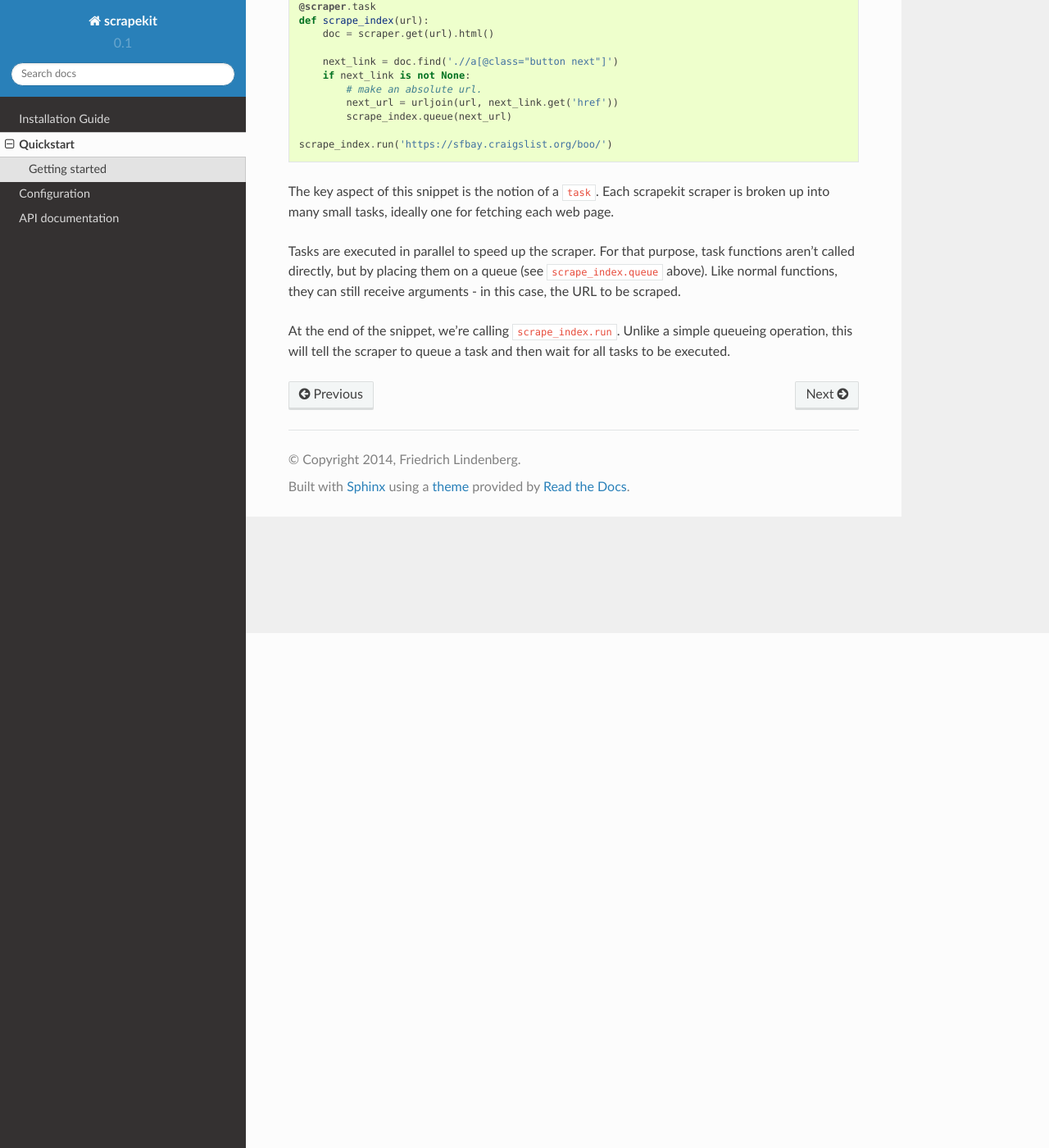
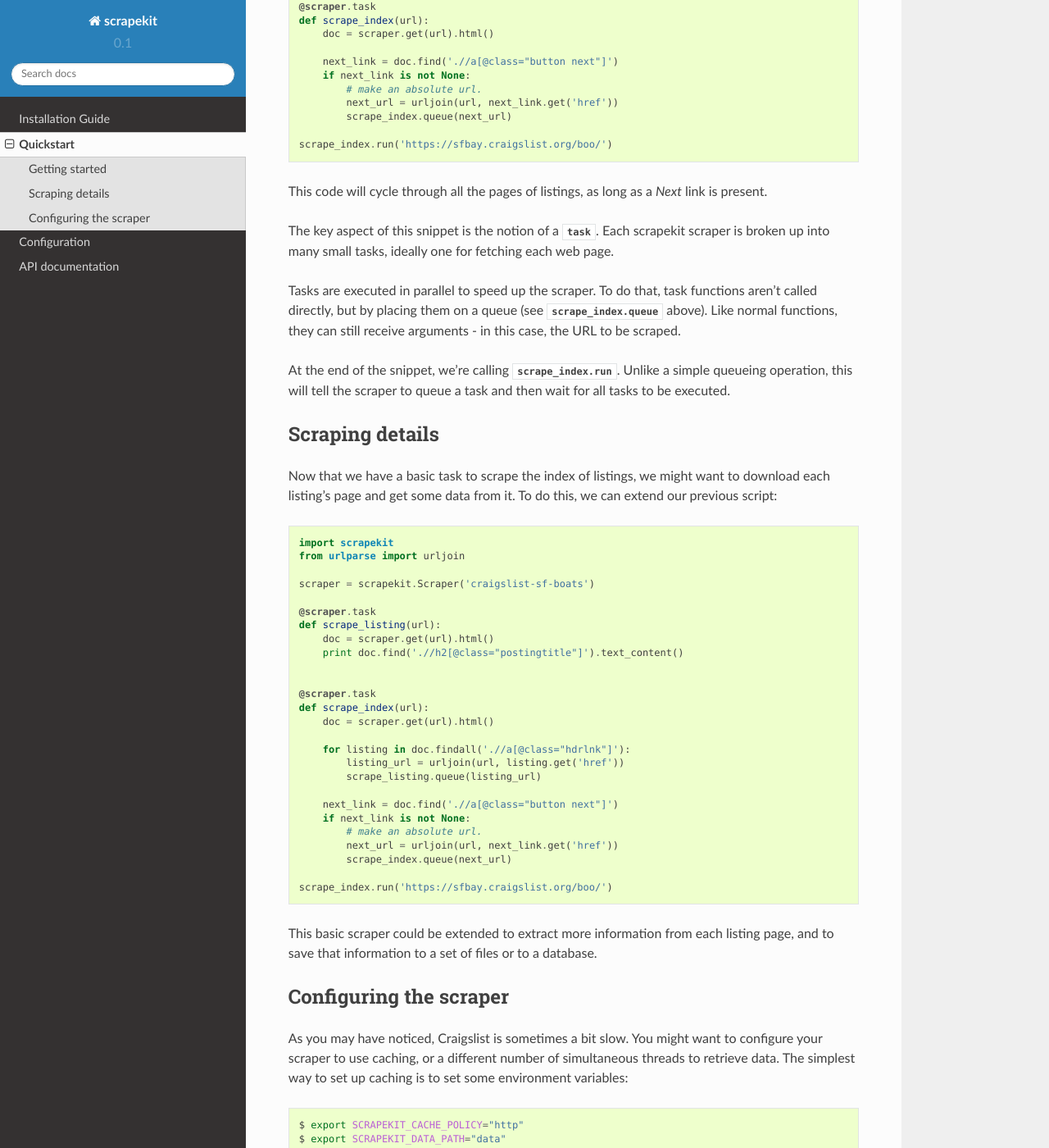
Before and after one commit to pudo-attic/scrapekit, a Sphinx documentation site: the page built from docs/quickstart.rst, in a window 1280 px wide and 1400 px high, scrolled down 628 px. Shown: the whole window at 82% size. Built offline with Sphinx 7.4.7 and the Read the Docs theme 2.0.0, drawn with Linux system fonts in a browser that asks for light colours; some of the changed text lies outside the part shown.

Commit message:
Lots of documentation :)

```diff
--- a/docs/quickstart.rst
+++ b/docs/quickstart.rst
@@ -42,16 +42,100 @@ read it's log ouput. Next, let's scrape our first page:
 
   scrape_index.run('https://sfbay.craigslist.org/boo/')
 
-The key aspect of this snippet is the notion of a ``task``. Each
-scrapekit scraper is broken up into many small tasks, ideally one
-for fetching each web page.
+This code will cycle through all the pages of listings, as long as
+a *Next* link is present.
 
-Tasks are executed in parallel to speed up the scraper. For that
-purpose, task functions aren't called directly, but by placing
-them on a queue (see ``scrape_index.queue`` above). Like normal
-functions, they can still receive arguments - in this case, the URL
-to be scraped.
+The key aspect of this snippet is the notion of a :py:class:`task
+<scrapekit.tasks.Task>`. Each scrapekit scraper is broken up into
+many small tasks, ideally one for fetching each web page.
 
-At the end of the snippet, we're calling ``scrape_index.run``. Unlike
-a simple queueing operation, this will tell the scraper to queue a
-task and then wait for all tasks to be executed.
+Tasks are executed in parallel to speed up the scraper. To do that,
+task functions aren't called directly, but by placing them on a
+queue (see :py:func:`scrape_index.queue <scrapekit.tasks.Task.queue>`
+above). Like normal functions, they can still receive arguments -
+in this case, the URL to be scraped.
+
+At the end of the snippet, we're calling :py:func:`scrape_index.run
+<scrapekit.tasks.Task.run>`. Unlike a simple queueing operation, this
+will tell the scraper to queue a task and then wait for all tasks to
+be executed.
+
+
+Scraping details
+----------------
+
+Now that we have a basic task to scrape the index of listings, we
+might want to download each listing's page and get some data from it.
+To do this, we can extend our previous script:
+
+.. code-block:: python
+
+  import scrapekit
+  from urlparse import urljoin
+
+  scraper = scrapekit.Scraper('craigslist-sf-boats')
+
+  @scraper.task
+  def scrape_listing(url):
+      doc = scraper.get(url).html()
+      print doc.find('.//h2[@class="postingtitle"]').text_content()
+
+
+  @scraper.task
+  def scrape_index(url):
+      doc = scraper.get(url).html()
+
+      for listing in doc.findall('.//a[@class="hdrlnk"]'):
+          listing_url = urljoin(url, listing.get('href'))
+          scrape_listing.queue(listing_url)
+
+      next_link = doc.find('.//a[@class="button next"]')
+      if next_link is not None:
+          # make an absolute url.
+          next_url = urljoin(url, next_link.get('href'))
+          scrape_index.queue(next_url)
+
+  scrape_index.run('https://sfbay.craigslist.org/boo/')
+
+This basic scraper could be extended to extract more information from
+each listing page, and to save that information to a set of files or
+to a database.
+
+
+Configuring the scraper
+-----------------------
+
+As you may have noticed, Craigslist is sometimes a bit slow. You might
+want to configure your scraper to use caching, or a different number
+of simultaneous threads to retrieve data. The simplest way to set up
+caching is to set some environment variables:
+
+.. code-block:: bash
+
+  $ export SCRAPEKIT_CACHE_POLICY="http"
+  $ export SCRAPEKIT_DATA_PATH="data"
+  $ export SCRAPEKIT_THREADS=10
+
+This will instruct scrapekit to cache requests according to the rules
+of HTTP (using headers like ``Cache-Control`` to determine what to cache
+and for how long), and to save downloaded data in a directory called
+``data`` in the current working path. We've also instructed the tool to
+use 10 threads when scraping data.
+
+If you wanto to make these decisions at run-time, you could also pass
+them into the constructor of your :py:class:`Scraper
+<scrapekit.core.Scraper>`:
+
+.. code-block:: python
+
+  import scrapekit
+
+  config = {
+    'threads': 10,
+    'cache_policy': 'http',
+    'data_path': 'data'
+  }
+  scraper = scrapekit.Scraper('demo', config=config)
+
+For details on all available settings and their meaning, check out the
+configuration documentation.
```
